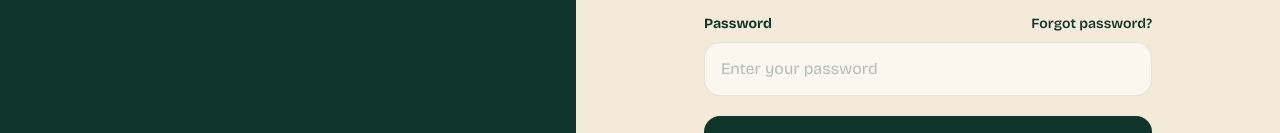
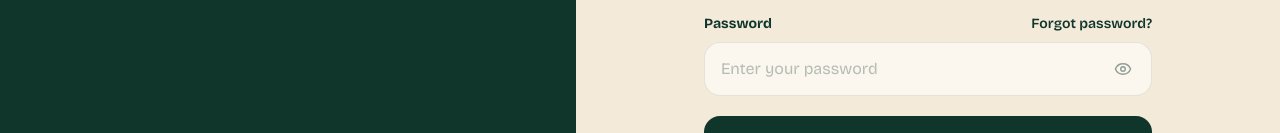
Before and after one commit to ghalox2003/Beaver, a React (Vite) app: page /login in a window 1280 px wide. Shown: the part 426-559 px from the top of the page. Built offline with nearby package versions, Linux system fonts and the light colour scheme.

Commit message:
feat: add password visibility toggle

```diff
--- a/src/pages/LoginPage.tsx
+++ b/src/pages/LoginPage.tsx
@@ -1,11 +1,12 @@
 import { useState } from 'react'
 import type { FormEvent } from 'react'
-import { LoaderCircle } from 'lucide-react'
+import { Eye, EyeOff, LoaderCircle } from 'lucide-react'
 import { Link } from 'react-router-dom'
 
 function LoginPage() {
   const [error, setError] = useState('')
   const [isSubmitting, setIsSubmitting] = useState(false)
+  const [showPassword, setShowPassword] = useState(false)
 
   function handleSubmit(event: FormEvent<HTMLFormElement>) {
     event.preventDefault()
@@ -77,15 +78,27 @@ function LoginPage() {
             </Link>
           </div>
 
+          <div className="relative">
             <input
               id="login-password"
               name="password"
-            type="password"
+              type={showPassword ? 'text' : 'password'}
               required
               disabled={isSubmitting}
               placeholder="Enter your password"
-            className="w-full rounded-2xl border border-forest-900/10 bg-paper px-4 py-3.5 text-sm outline-none transition placeholder:text-forest-900/30 focus:border-forest-700 focus:ring-4 focus:ring-sage/25 disabled:cursor-not-allowed disabled:opacity-60"
+              className="w-full rounded-2xl border border-forest-900/10 bg-paper px-4 py-3.5 pr-12 text-sm outline-none transition placeholder:text-forest-900/30 focus:border-forest-700 focus:ring-4 focus:ring-sage/25 disabled:cursor-not-allowed disabled:opacity-60"
             />
+
+            <button
+              type="button"
+              onClick={() => setShowPassword((visible) => !visible)}
+              disabled={isSubmitting}
+              aria-label={showPassword ? 'Hide password' : 'Show password'}
+              className="absolute right-3 top-1/2 -translate-y-1/2 rounded-xl p-2 text-forest-900/45 transition hover:bg-forest-900/5 hover:text-forest-900 disabled:cursor-not-allowed disabled:opacity-40"
+            >
+              {showPassword ? <EyeOff size={18} /> : <Eye size={18} />}
+            </button>
+          </div>
         </div>
 
         {error && (
--- a/src/pages/SignupPage.tsx
+++ b/src/pages/SignupPage.tsx
@@ -1,11 +1,12 @@
 import { useState } from 'react'
 import type { FormEvent } from 'react'
-import { LoaderCircle } from 'lucide-react'
+import { Eye, EyeOff, LoaderCircle } from 'lucide-react'
 import { Link } from 'react-router-dom'
 
 function SignupPage() {
   const [error, setError] = useState('')
   const [isSubmitting, setIsSubmitting] = useState(false)
+  const [showPassword, setShowPassword] = useState(false)
 
   function handleSubmit(event: FormEvent<HTMLFormElement>) {
     event.preventDefault()
@@ -85,15 +86,28 @@ function SignupPage() {
           >
             Password
           </label>
+
+          <div className="relative">
             <input
               id="signup-password"
               name="password"
-            type="password"
+              type={showPassword ? 'text' : 'password'}
               required
               disabled={isSubmitting}
               placeholder="Create a password"
-            className="w-full rounded-2xl border border-forest-900/10 bg-paper px-4 py-3.5 text-sm outline-none transition placeholder:text-forest-900/30 focus:border-forest-700 focus:ring-4 focus:ring-sage/25 disabled:cursor-not-allowed disabled:opacity-60"
+              className="w-full rounded-2xl border border-forest-900/10 bg-paper px-4 py-3.5 pr-12 text-sm outline-none transition placeholder:text-forest-900/30 focus:border-forest-700 focus:ring-4 focus:ring-sage/25 disabled:cursor-not-allowed disabled:opacity-60"
             />
+
+            <button
+              type="button"
+              onClick={() => setShowPassword((visible) => !visible)}
+              disabled={isSubmitting}
+              aria-label={showPassword ? 'Hide password' : 'Show password'}
+              className="absolute right-3 top-1/2 -translate-y-1/2 rounded-xl p-2 text-forest-900/45 transition hover:bg-forest-900/5 hover:text-forest-900 disabled:cursor-not-allowed disabled:opacity-40"
+            >
+              {showPassword ? <EyeOff size={18} /> : <Eye size={18} />}
+            </button>
+          </div>
         </div>
 
         <fieldset disabled={isSubmitting}>
```
Also changed, not shown: 1 other file (tests, documents, lock files or other folders). Lines whose indentation alone changed are shown as unchanged.
